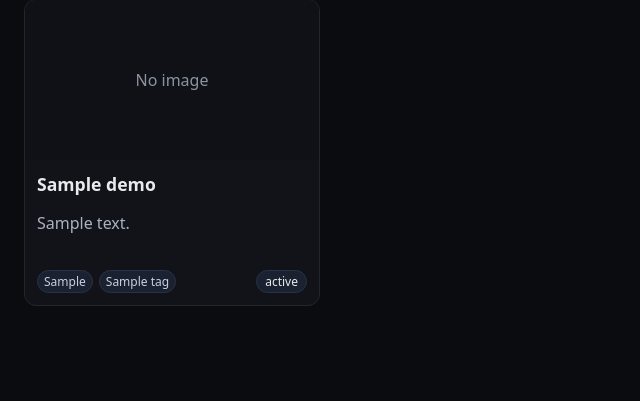
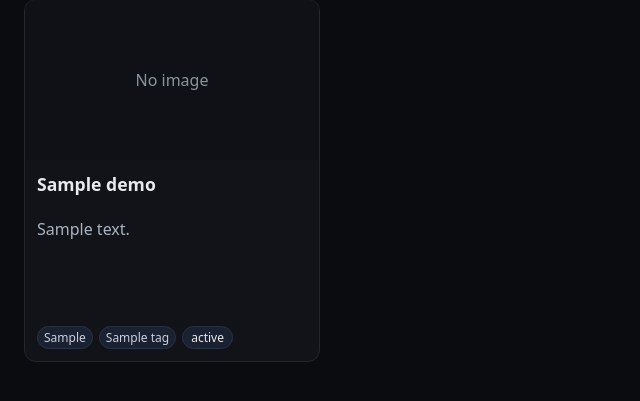
Before and after one commit to alm-IPG/Demo_Handling, a Django app: template demos/templates/demos/gallery.html in a window 1280 px wide. Shown: the part 131-532 px from the top of the page, without its empty margins (0-640 px from the left). Run offline with Django 5.2, Linux system fonts and the light colour scheme; the template is opened without the code that fills it: most values are stand-ins (such as "Sample title", 1, 10 or a date in 2020).

Commit message:
Fixed the card aligments in front page

```diff
--- a/demos/static/style.css
+++ b/demos/static/style.css
@@ -5,29 +5,66 @@ body { font-family: system-ui, sans-serif; margin: 0; background: #0b0c0f; color
 .search button { margin-left: 8px; padding: 6px 12px; border-radius: 6px; border: 0; background: #3557ff; color: white; cursor: pointer; }
 .container { padding: 24px; }
 .filters { margin-bottom: 16px; }
-.grid { display: grid; grid-template-columns: repeat(auto-fill, minmax(260px, 1fr)); gap: 16px; }
-.card { display: block; border: 1px solid #23262d; border-radius: 12px; overflow: hidden; text-decoration: none; color: inherit; background: #111318; }
+
+/* Gallery grid: stretch items so cards can fill full height */
+.grid {
+  display: grid;
+  grid-template-columns: repeat(auto-fill, minmax(260px, 1fr));
+  gap: 16px;
+  align-items: stretch;               /* NEW */
+}
+
+/* Card becomes a column flexbox that fills its grid cell */
+.card {
+  display: flex;                      /* CHANGED: was display:block */
+  flex-direction: column;             /* NEW */
+  height: 100%;                       /* NEW: fill grid row height */
+  border: 1px solid #23262d;
+  border-radius: 12px;
+  overflow: hidden;
+  text-decoration: none;
+  color: inherit;
+  background: #111318;
+}
+
+/* Fixed thumbnail height stays the same */
 .card img { width: 100%; height: 160px; object-fit: cover; background: #0f1116; }
 .thumb-placeholder { height: 160px; display: grid; place-items: center; background: #0f1116; color: #8b93a1; }
-.card-body { padding: 12px; }
+
+/* Card body becomes a flex column so we can pin tags to bottom */
+.card-body {
+  display: flex;                      /* NEW */
+  flex-direction: column;             /* NEW */
+  padding: 12px;
+  flex: 1 1 auto;                     /* NEW: grow to fill remaining height */
+}
+
 .card h3 { margin: 0 0 6px; font-size: 1.1rem; }
-.summary { color: #aab2c0; min-height: 2.6em; }
 
-/* Meta row on cards: tags on the left, state badge on the right */
+/* 4-line clamp with ellipsis */
+.summary {
+  color: #aab2c0;
+  display: -webkit-box;               /* NEW */
+  -webkit-line-clamp: 4;              /* NEW: show max 4 lines */
+  -webkit-box-orient: vertical;       /* NEW */
+  overflow: hidden;                   /* NEW */
+  min-height: calc(1em * 1.4 * 4);    /* NEW: reserve space for ~4 lines */
+}
+
+/* The meta row sits at the bottom of the card body */
 .meta {
-  margin-top: 6px;
+  margin-top: auto;                   /* NEW: push to bottom */
   display: flex;
-  justify-content: space-between; /* push ends apart */
+  justify-content: flex-start;        /* CHANGED: tags don’t spread apart */
   align-items: center;
   gap: 6px;
-  flex-wrap: wrap; /* allow tags to wrap while pill stays right */
-}
-.meta .tags {
-  display: flex;
-  gap: 6px;
-  flex-wrap: wrap; /* tags can wrap to next line independently */
+  flex-wrap: wrap;
 }
 
+/* Optional container for tags */
+.meta .tags { display: flex; gap: 6px; flex-wrap: wrap; }
+
+/* Pills */
 .tag, .cm { font-size: 12px; padding: 2px 6px; border-radius: 999px; background: #1a2130; border: 1px solid #293244; color: #c9d1e0; }
 
 .detail-header {
@@ -56,7 +93,6 @@ body { font-family: system-ui, sans-serif; margin: 0; background: #0b0c0f; color
 .file .size { color: #aab2c0; min-width: 80px; text-align: right; }
 .actions form { display: inline; }
 .actions .btn { margin-left: 6px; }
-
 
 /* right-side panel */
 .info-panel {
```
